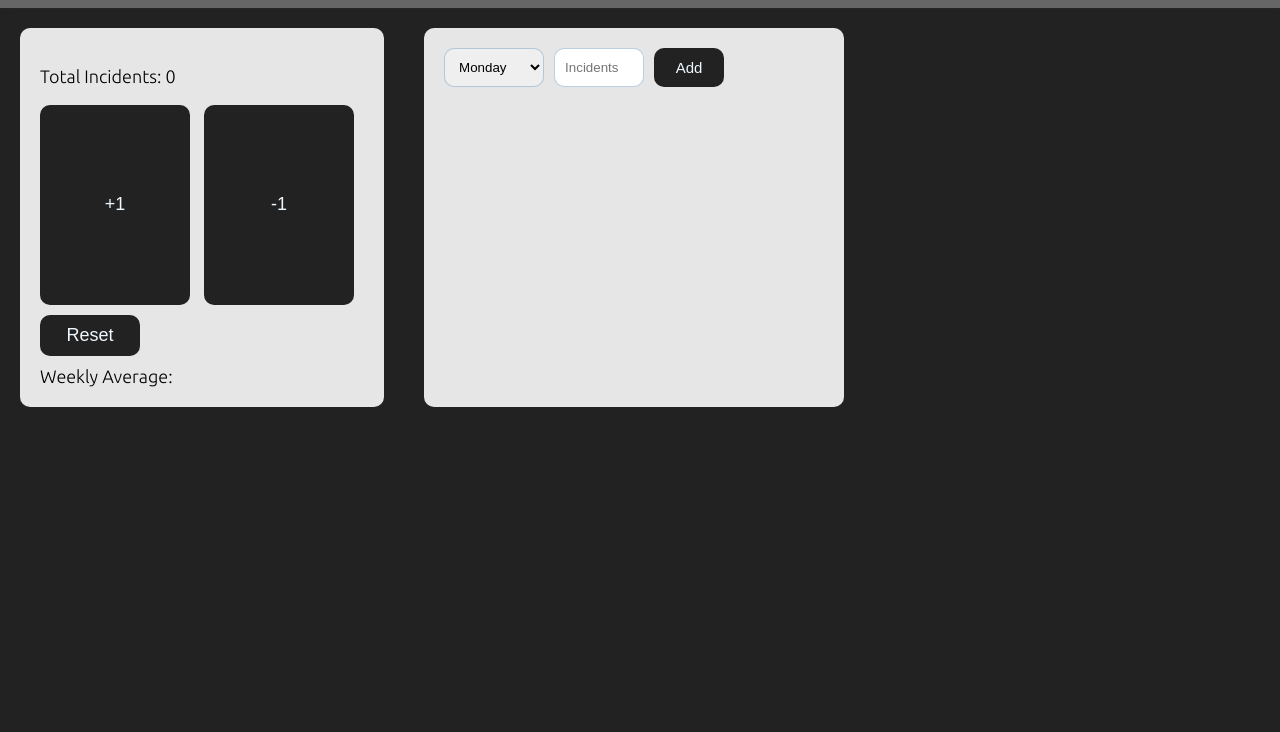
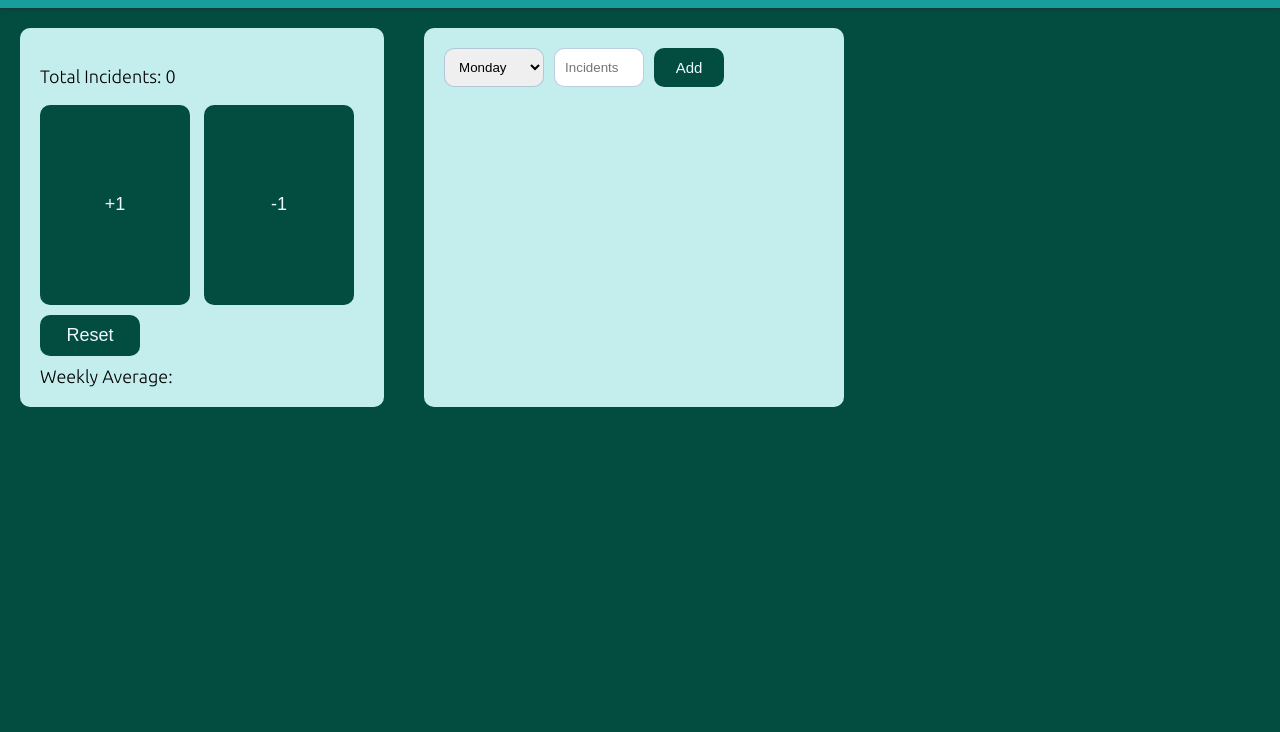
Before and after one commit to mcclaintuei/le-tracker, a plain HTML site: page index.html in a window 1280 px wide. Shown: the part 68-800 px from the top of the page. Drawn offline with nearby package versions, Linux system fonts and the light colour scheme.

Commit message:
theme update

```diff
--- a/script.js
+++ b/script.js
@@ -253,32 +253,32 @@ const today = new Date().getDay();
 // Define an array of color themes, with one for each day of the week
 const colorThemes = [
     {
-        primary: '#0f1c25',
-        secondary: '#3c7692',
-        accent: '#b7e0f1'
+        primary: '#1c394e',
+        secondary: '#4fa1ca',
+        accent: '#f2ffff'
     },
     {
-        primary: '#2c0f0f',
+        primary: '#4d1616',
         secondary: '#862323',
         accent: '#d1d1d1'
     },
     {
-        primary: '#0f250c',
+        primary: '#1c4417',
         secondary: '#5c8e51',
         accent: '#d6f8d8'
     },
     {
-        primary: '#270f2b',
+        primary: '#401847',
         secondary: '#8c4d8f',
         accent: '#f1d8f8'
     },
     {
-        primary: '#492e07',
+        primary: '#4e3410',
         secondary: '#d08c2a',
         accent: '#fff5d7'
     },
     {
-        primary: '#013131',
+        primary: '#034d40',
         secondary: '#189d9d',
         accent: '#c4eeee'
     },
@@ -290,7 +290,6 @@ const colorThemes = [
 ];
 
 // Set the color theme based on the current day of the week
-document.documentElement.style.setProperty('--primary-color', colorThemes[today].primary);
-document.documentElement.style.setProperty('--secondary-color', colorThemes[today].secondary);
-document.documentElement.style.setProperty('--accent-color', colorThemes[today].accent);
-console.log(today)
+// document.documentElement.style.setProperty('--primary-color', colorThemes[today].primary);
+// document.documentElement.style.setProperty('--secondary-color', colorThemes[today].secondary);
+// document.documentElement.style.setProperty('--accent-color', colorThemes[today].accent);
--- a/style.css
+++ b/style.css
@@ -2,7 +2,7 @@
 
 
 :root {
-    --primary-color: #013131;
+    --primary-color: #034d40;
     --secondary-color: #189d9d;
     --accent-color: #c4eeee;
     --text-color-dark: #000000;
@@ -12,39 +12,39 @@
 
 :root {
     /* Theme 1: Blue */
-    --theme1-dark: #1e4965;
-    --theme1-medium: #3c7692;
-    --theme1-light: #74a8bf;
+    --theme1-dark: #1c394e;
+    --theme1-medium: #4fa1ca;
+    --theme1-light: #b7e0f1;
 
     /* Theme 2: Red */
-    --theme2-dark: #2b0f0f;
-    --theme2-medium: #b73030;
-    --theme2-light: #de7777;
+    --theme2-dark: #2c0f0f;
+    --theme2-medium: #862323;
+    --theme2-light: #d1d1d1;
 
     /* Theme 3: Green */
-    --theme3-dark: #335d2d;
+    --theme3-dark: #0f250c;
     --theme3-medium: #5c8e51;
-    --theme3-light: #8dc490;
+    --theme3-light: #d6f8d8;
 
     /* Theme 4: Purple */
-    --theme4-dark: #4f2456;
+    --theme4-dark: #270f2b;
     --theme4-medium: #8c4d8f;
-    --theme4-light: #c0a0c9;
+    --theme4-light: #f1d8f8;
 
     /* Theme 5: Orange */
-    --theme5-dark: #a46200;
+    --theme5-dark: #492e07;
     --theme5-medium: #d08c2a;
-    --theme5-light: #f1c26d;
+    --theme5-light: #fff5d7;
 
     /* Theme 6: Teal */
-    --theme6-dark: #013131;
+    --theme6-dark: #013129;
     --theme6-medium: #189d9d;
-    --theme6-light: #a5afaf;
+    --theme6-light: #c4eeee;
 
     /* Theme 7: Gray */
-    --theme7-dark: #333;
+    --theme7-dark: #222222;
     --theme7-medium: #666;
-    --theme7-light: #999;
+    --theme7-light: #e6e6e6;
 }
 
 body {
```
